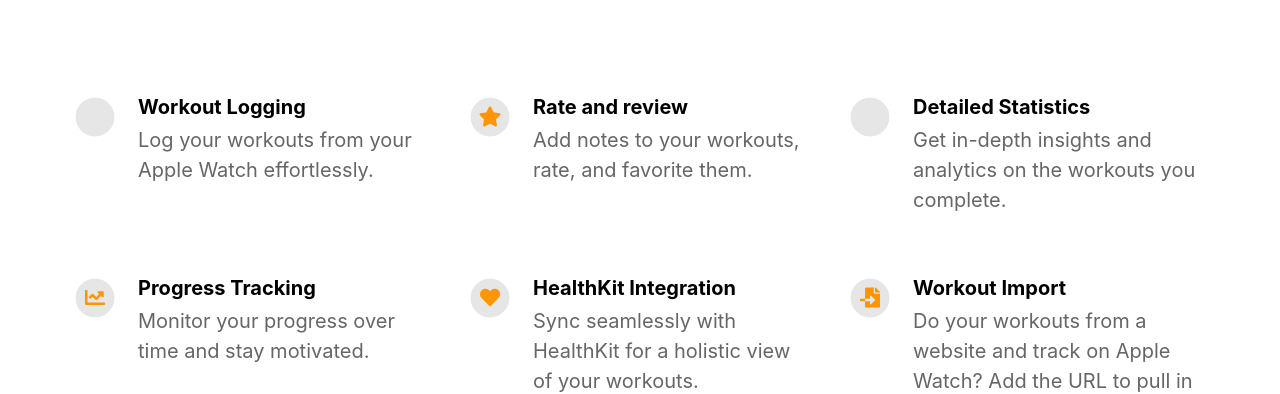
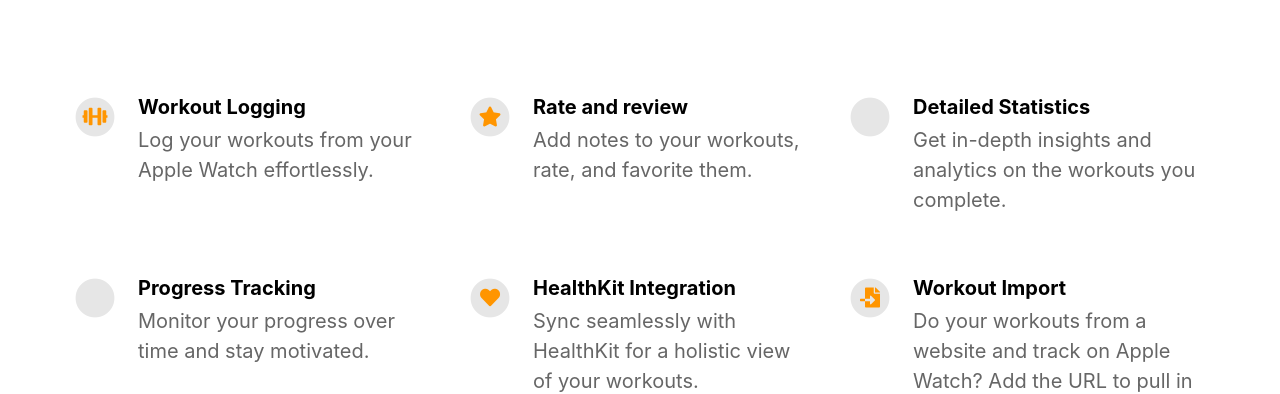
Before and after one commit to zhongruige/elevate-landing-page, a Jekyll site: the page built from index.html, in a window 1280 px wide. Shown: the part 987-1381 px from the top of the page. Built offline with Jekyll 4.4.1, drawn with Linux system fonts in a browser that asks for light colours; nearby versions of some CDN libraries.

```diff
--- a/_config.yml
+++ b/_config.yml
@@ -25,7 +25,7 @@ features                                  :
 
   - title                                 : Workout Logging
     description                           : Log your workouts from your Apple Watch effortlessly.
-    fontawesome_icon_name                 : person-running
+    fontawesome_icon_name                 : dumbbell
 
   - title                                 : Rate and review
     description                           : Add notes to your workouts, rate, and favorite them.
@@ -37,7 +37,7 @@ features                                  :
 
   - title                                 : Progress Tracking
     description                           : Monitor your progress over time and stay motivated.
-    fontawesome_icon_name                 : chart-line
+    fontawesome_icon_name                 : arrow-trend-up
 
   - title                                 : HealthKit Integration
     description                           : Sync seamlessly with HealthKit for a holistic view of your workouts.
```
